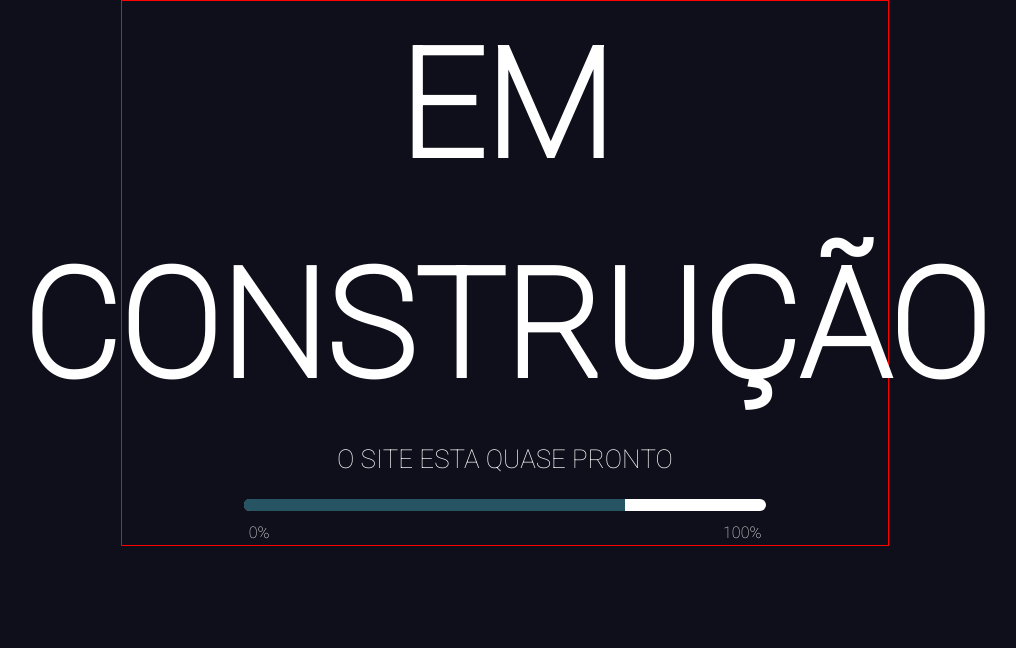
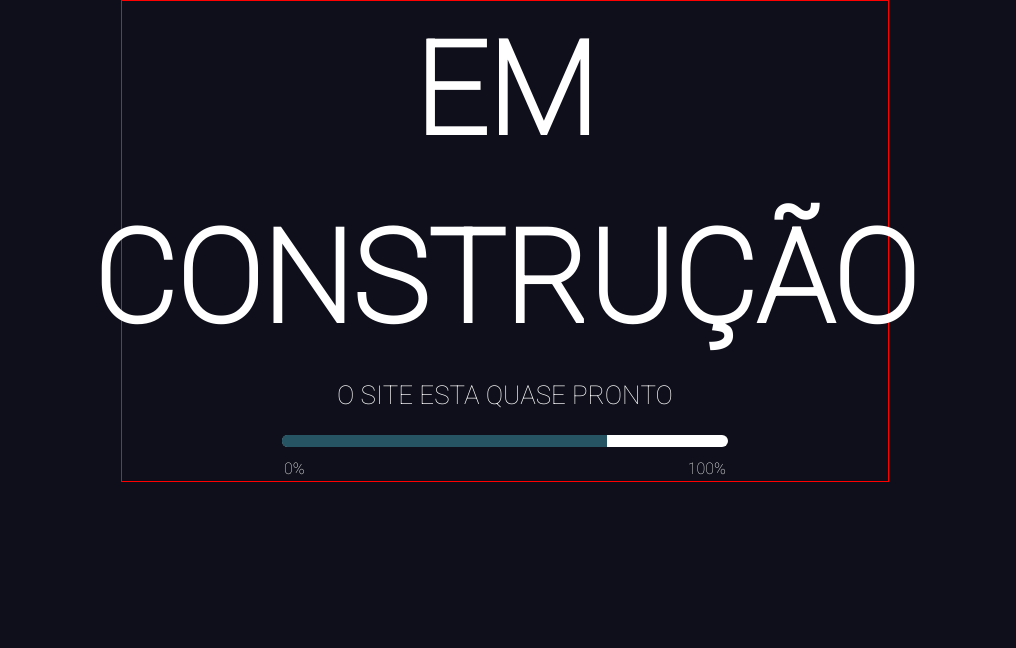
Before and after one commit to KauanValle/site_em_construcao, a plain HTML site: page index.html in a window 1280 px wide. Shown: the top 648 px of the page, without its empty margins (135-1151 px from the left). Drawn offline with Linux system fonts and the light colour scheme.

Commit message:
Mudado algumas prioridades no Style

```diff
--- a/style/style.css
+++ b/style/style.css
@@ -16,12 +16,8 @@ body{
     justify-content: center;
     /* height: 100vh; */
 }
-.title{
-    /* border: 1px solid green; */
-    /* margin: 100px; */
-}
 .title h1{
-    font-size: 150px;
+    font-size: 8rem;
     text-align: center;
     /* border: 1px solid yellow; */
 }
```
